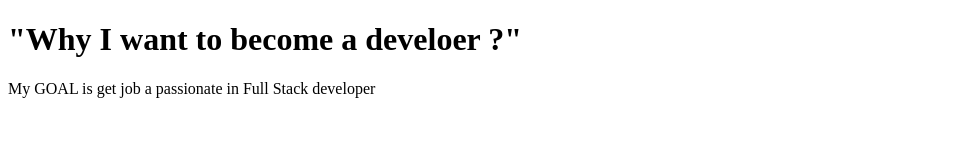
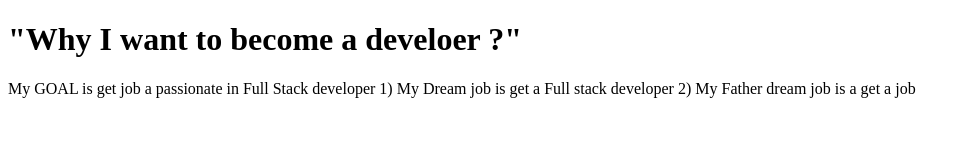
Before and after one commit to acciojob/why-software-muralikrishnakodi6104, a website: page main.html in a window 1280 px wide. Shown: the whole page, without its empty margins (0-971 px from the left). Drawn offline with Linux system fonts and the light colour scheme.

Commit message:
created a submission

```diff
--- a/main.html
+++ b/main.html
@@ -12,10 +12,9 @@
 	<h1>
 		"Why I want to become a develoer ?"
 	</h1>
-	<p>My GOAL is get job a passionate in Full Stack developer</p>
-    <script type="text/javascript" src="./script.js">
-</script>
-
+	<p>My GOAL is get job a passionate in Full Stack developer
+	1) My Dream job is get a Full stack developer
+	2) My Father dream job is a get a job</p>
 
 </body>
 
```
